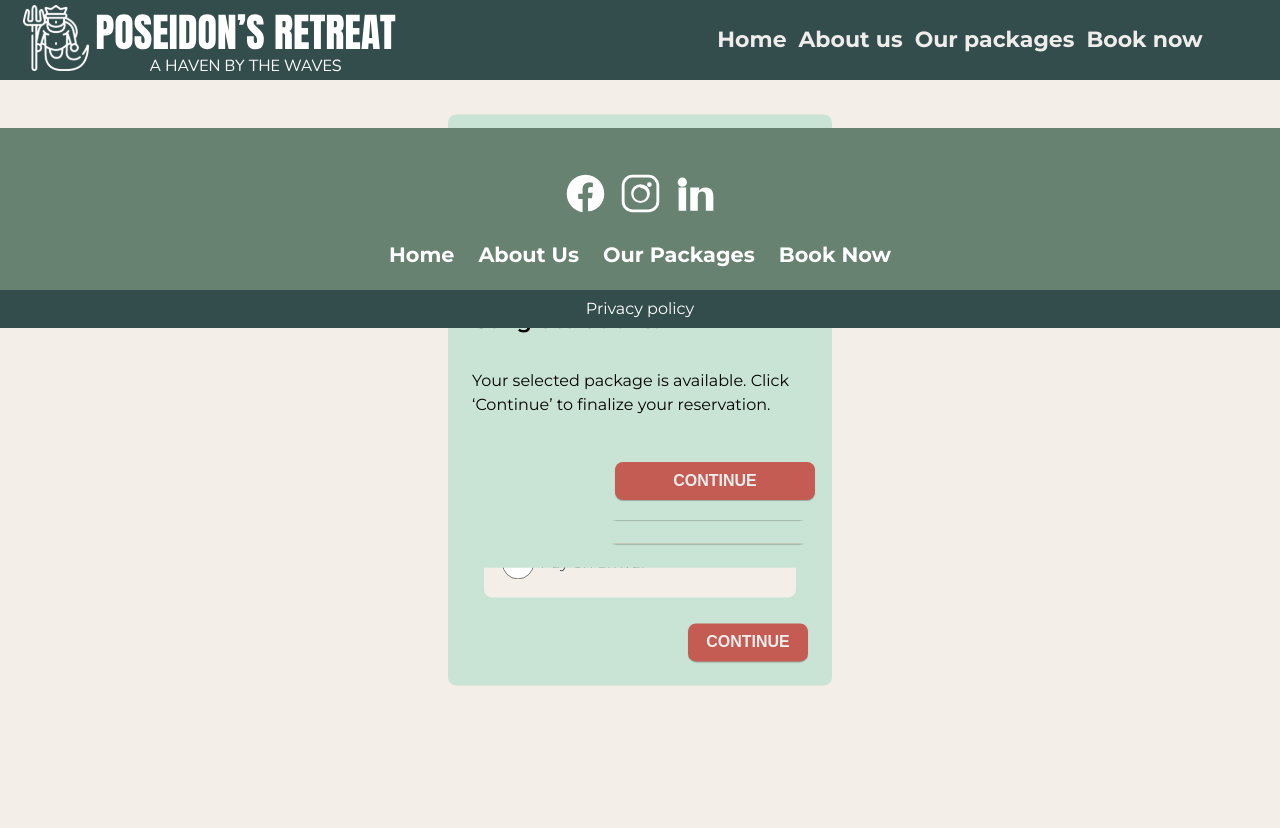
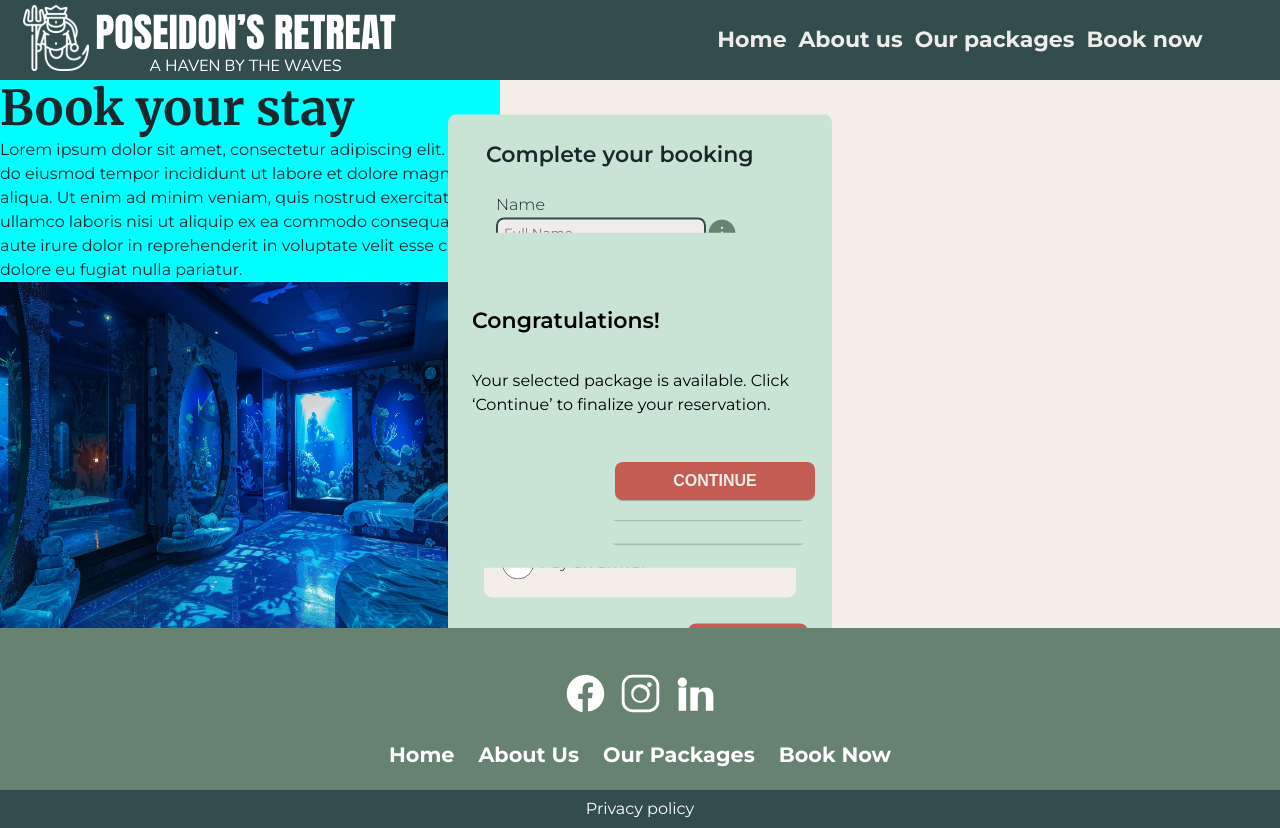
Before and after one commit to maria-jon/poseidon, a Vue app: page /booking in a window 1280 px wide. Before the commit the page ends 800 px from the top, so only its background shows below. Built offline with nearby package versions, Linux system fonts and the light colour scheme.

Commit message:
(feat): create structure for page book your state

```diff
--- /dev/null
+++ b/src/components/StayBooking.vue
@@ -0,0 +1,34 @@
+<script setup lang="ts">
+import blueLagoon from '@/assets/Images/Komprimerad package-the-blue-lagoon_2560x1440_jpg (1).jpg';
+</script>
+
+<template>
+    <div class="stay-booking">
+        <div class="stay-booking-container">
+            <div class="stay-booking-text">
+            <h1>Book your stay</h1>
+            <p>Lorem ipsum dolor sit amet, consectetur adipiscing elit. Sed do eiusmod tempor incididunt ut labore et dolore magna aliqua. Ut enim ad minim veniam, quis nostrud exercitation ullamco laboris nisi ut aliquip ex ea commodo consequat.
+             Duis aute irure dolor in reprehenderit in voluptate velit esse
+             cillum dolore eu fugiat nulla pariatur.</p>
+            </div>
+            <div class="check-availability">
+                <div class="image-lagoon">
+                    <img :src="blueLagoon" alt="" width="500" height="400">
+                </div>
+                <div class="check-form">
+
+                </div>
+            </div>
+        </div>
+
+
+    </div>
+</template>
+<style scoped lang="scss">
+@import '@/style/variables.scss';
+.stay-booking {
+background-color: aqua;
+height: 500px;
+width: 500px;
+}
+</style>
--- a/src/views/BookingView.vue
+++ b/src/views/BookingView.vue
@@ -3,6 +3,7 @@ import PopupConfirmation from '@/components/PopupConfirmation.vue'
 import BookingCard from '@/components/BookingCard.vue'
 import PaymentCard from '@/components/PaymentCard.vue'
 import PaymentPaypal from '@/components/PaymentPaypal.vue'
+import StayBooking from '@/components/StayBooking.vue'
 </script>
 
 <template>
@@ -16,6 +17,8 @@ import PaymentPaypal from '@/components/PaymentPaypal.vue'
     label="Continue"
     width="200px"
   />
+
+  <StayBooking />
 </template>
 
 <style></style>
```
Also changed, not shown: src/views/StayView.vue (added, +9 -0 lines).
